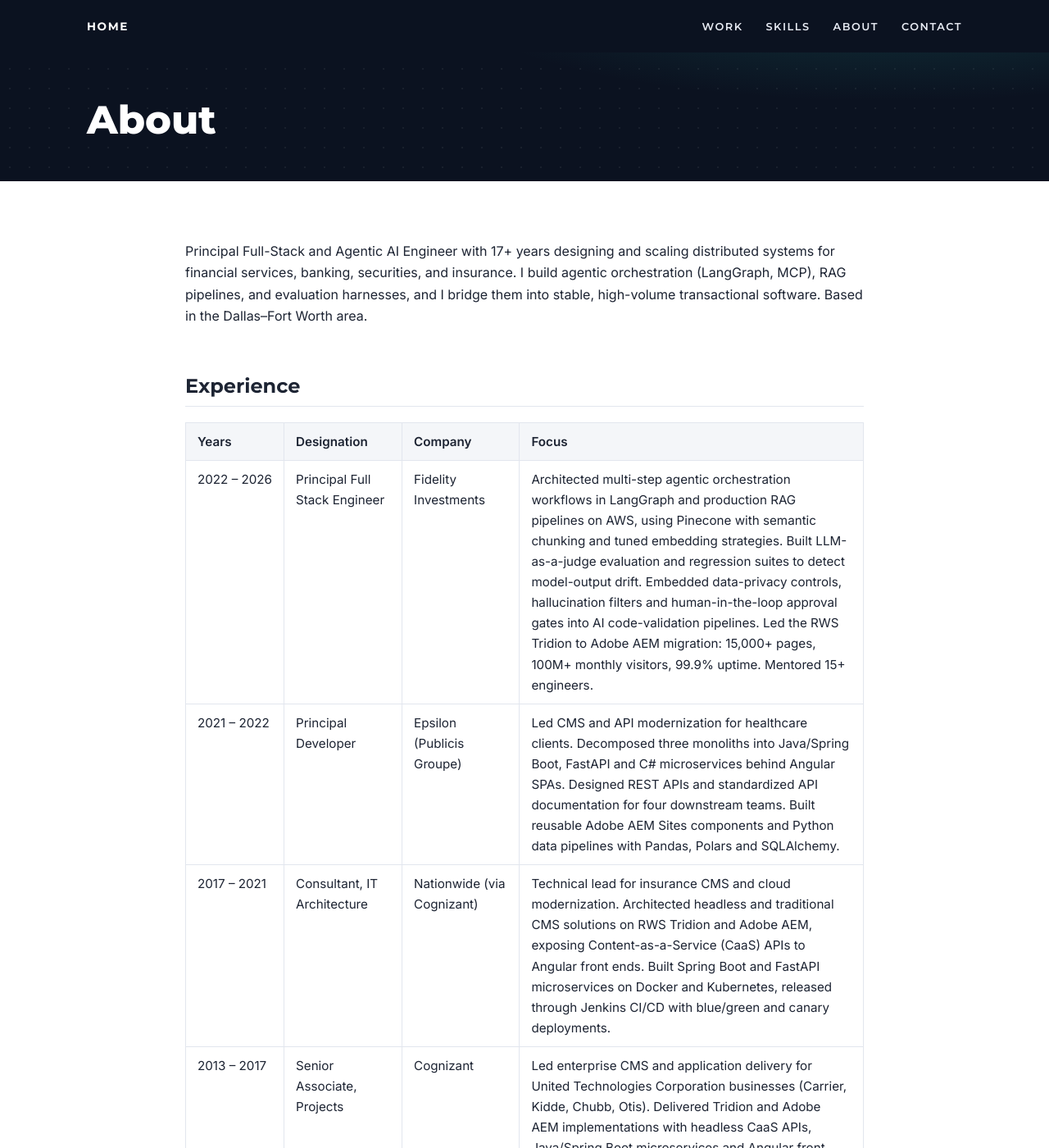
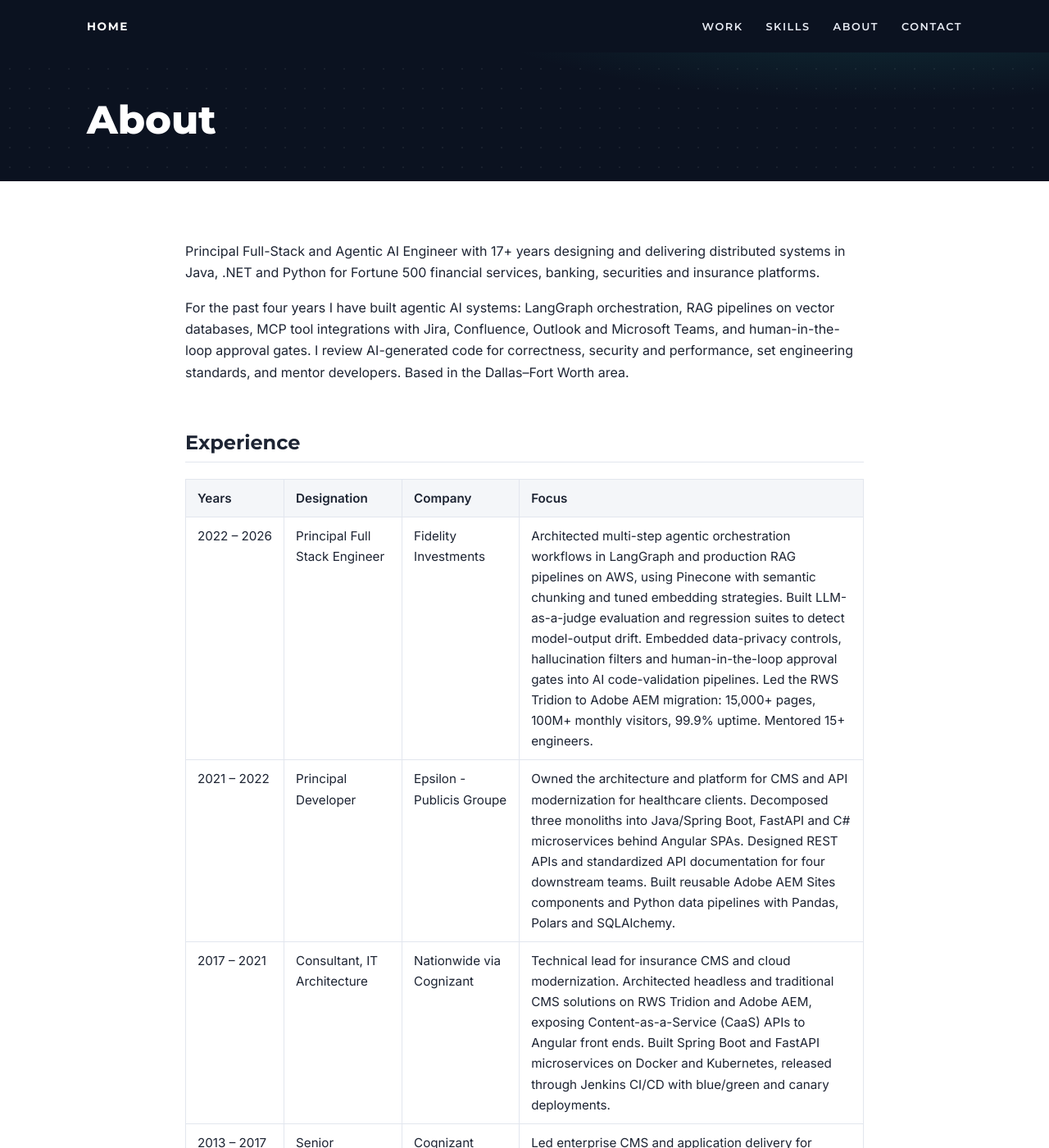
Before and after one commit to jayakumar-devaraj/jayakumar-devaraj.github.io, a Jekyll site: the page built from about.md, in a window 1280 px wide and 1400 px high. Shown: the whole window at 82% size. Built offline with Jekyll 4.4.1, drawn with Linux system fonts in a browser that asks for light colours; some of the changed text lies outside the part shown.

Commit message:
Rewrite the about intro and tidy experience company names and tense

```diff
--- a/about.md
+++ b/about.md
@@ -3,18 +3,20 @@ layout: page
 title: About
 ---
 
-Principal Full-Stack and Agentic AI Engineer with 17+ years designing and scaling distributed systems for financial services, banking, securities, and insurance. I build agentic orchestration (LangGraph, MCP), RAG pipelines, and evaluation harnesses, and I bridge them into stable, high-volume transactional software. Based in the Dallas–Fort Worth area.
+Principal Full-Stack and Agentic AI Engineer with 17+ years designing and delivering distributed systems in Java, .NET and Python for Fortune 500 financial services, banking, securities and insurance platforms.
+
+For the past four years I have built agentic AI systems: LangGraph orchestration, RAG pipelines on vector databases, MCP tool integrations with Jira, Confluence, Outlook and Microsoft Teams, and human-in-the-loop approval gates. I review AI-generated code for correctness, security and performance, set engineering standards, and mentor developers. Based in the Dallas–Fort Worth area.
 
 ## Experience
 
 | Years | Designation | Company | Focus |
 |---|---|---|---|
 | 2022 – 2026 | Principal Full Stack Engineer | Fidelity Investments | Architected multi-step agentic orchestration workflows in LangGraph and production RAG pipelines on AWS, using Pinecone with semantic chunking and tuned embedding strategies. Built LLM-as-a-judge evaluation and regression suites to detect model-output drift. Embedded data-privacy controls, hallucination filters and human-in-the-loop approval gates into AI code-validation pipelines. Led the RWS Tridion to Adobe AEM migration: 15,000+ pages, 100M+ monthly visitors, 99.9% uptime. Mentored 15+ engineers. |
-| 2021 – 2022 | Principal Developer | Epsilon (Publicis Groupe) | Led CMS and API modernization for healthcare clients. Decomposed three monoliths into Java/Spring Boot, FastAPI and C# microservices behind Angular SPAs. Designed REST APIs and standardized API documentation for four downstream teams. Built reusable Adobe AEM Sites components and Python data pipelines with Pandas, Polars and SQLAlchemy. |
-| 2017 – 2021 | Consultant, IT Architecture | Nationwide (via Cognizant) | Technical lead for insurance CMS and cloud modernization. Architected headless and traditional CMS solutions on RWS Tridion and Adobe AEM, exposing Content-as-a-Service (CaaS) APIs to Angular front ends. Built Spring Boot and FastAPI microservices on Docker and Kubernetes, released through Jenkins CI/CD with blue/green and canary deployments. |
+| 2021 – 2022 | Principal Developer | Epsilon - Publicis Groupe | Owned the architecture and platform for CMS and API modernization for healthcare clients. Decomposed three monoliths into Java/Spring Boot, FastAPI and C# microservices behind Angular SPAs. Designed REST APIs and standardized API documentation for four downstream teams. Built reusable Adobe AEM Sites components and Python data pipelines with Pandas, Polars and SQLAlchemy. |
+| 2017 – 2021 | Consultant, IT Architecture | Nationwide via Cognizant | Technical lead for insurance CMS and cloud modernization. Architected headless and traditional CMS solutions on RWS Tridion and Adobe AEM, exposing Content-as-a-Service (CaaS) APIs to Angular front ends. Built Spring Boot and FastAPI microservices on Docker and Kubernetes, released through Jenkins CI/CD with blue/green and canary deployments. |
 | 2013 – 2017 | Senior Associate, Projects | Cognizant | Led enterprise CMS and application delivery for United Technologies Corporation businesses (Carrier, Kidde, Chubb, Otis). Delivered Tridion and Adobe AEM implementations with headless CaaS APIs, Java/Spring Boot microservices and Angular front ends, released through Jenkins CI/CD with blue/green and canary deployments. Mentored 7 engineers across Agile squads. |
 | 2011 – 2013 | Software Engineer | Wipro | Delivered Java/J2EE and Angular full-stack applications for Citibank and State Street, from database schema to UI. Built .NET/C# integration modules for portfolio reporting. Tuned Oracle and PostgreSQL queries, cutting end-of-day batch processing from 4 hours to 45 minutes. |
-| 2009 – 2011 | IT Trainee Engineer | Tata Consultancy Services | Built Java/J2EE modules for Cholamandalam MS General Insurance, supporting 100K+ active policies. Automated premium-calculation and claims workflows with C#, ASP.NET and Oracle PL/SQL. |
+| 2009 – 2011 | Trainee Engineer | Tata Consultancy Services | Built Java/J2EE modules for Cholamandalam MS General Insurance, supporting 100K+ active policies. Automated premium-calculation and claims workflows with C#, ASP.NET and Oracle PL/SQL. |
 {: .experience}
 
 ## Education
```
